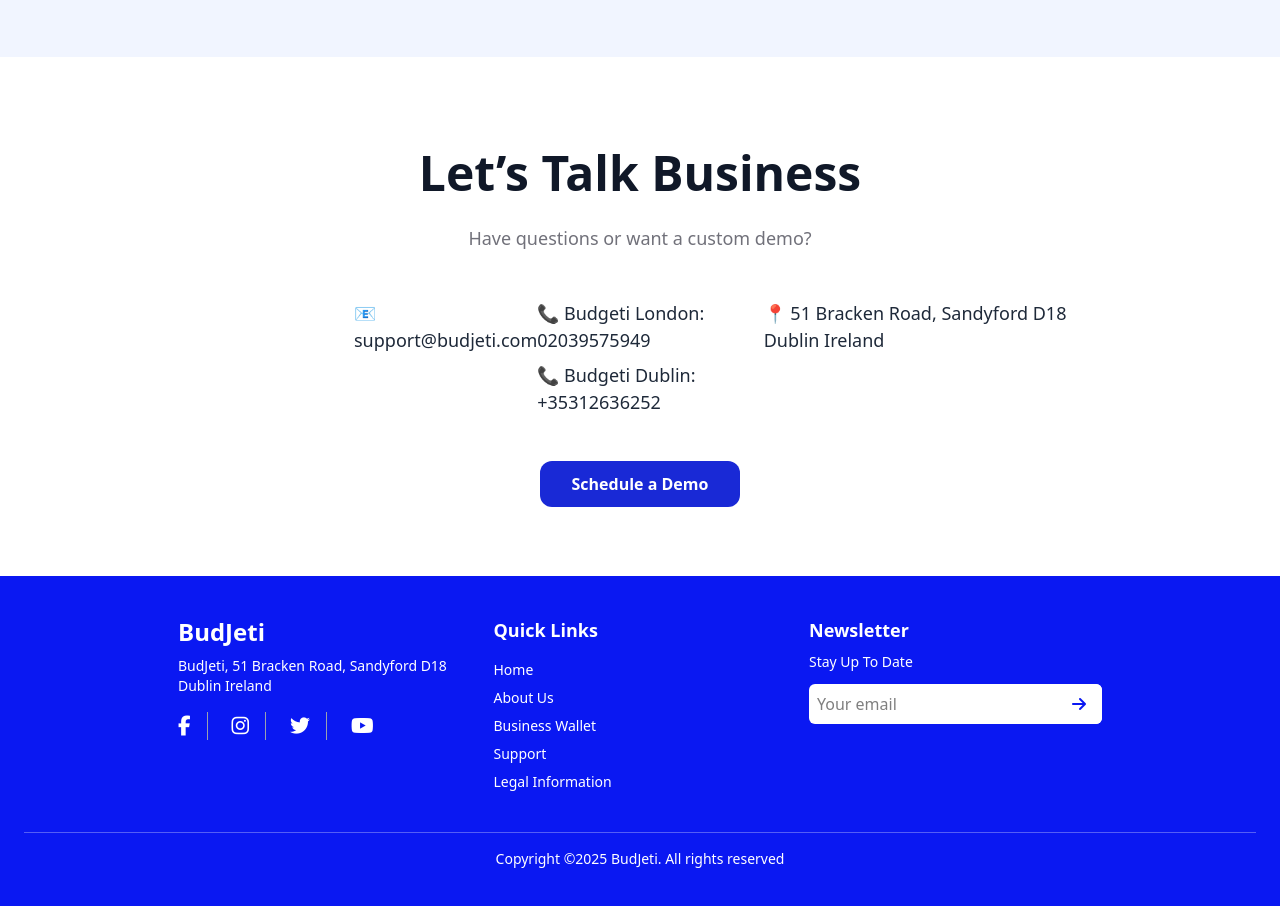
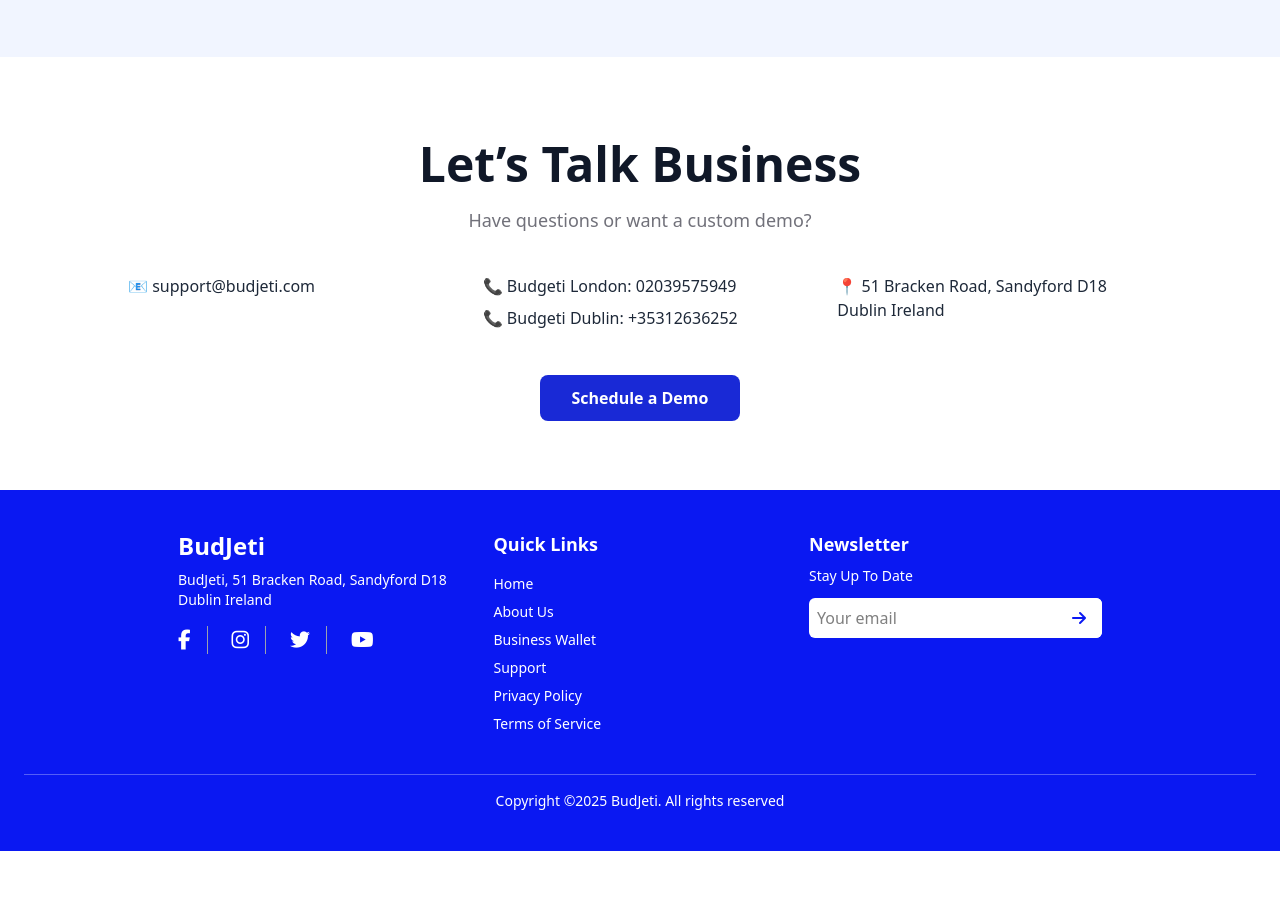
Before and after one commit to M-Munim/Budjeti, a React (Vite) app: page /support in a window 1280 px wide. Shown: the part 1340-2246 px from the top of the page. After the commit the page ends 2191 px from the top, so only its background shows below. Built offline with nearby package versions, Linux system fonts and the light colour scheme.

Commit message:
changes 7/23/2025

```diff
--- a/src/App.jsx
+++ b/src/App.jsx
@@ -6,10 +6,12 @@
 import ContactForm from './Pages/HomePage/Contactform';
 import Legalhomepage from './Pages/LegalPage/Legalhomepage';
 import Abouttwo from './Pages/AboutPage/Abouttwo';
+import ScrollToTop from './ScrollToTop';
 
 function App() {
   return (
     <Router>
+       <ScrollToTop />
       <Routes>
         <Route path="/" element={<Homepage />} />
         <Route path="/business-wallet" element={<WalletHomePage />} />
--- a/src/Components/Navbar/Navbar.jsx
+++ b/src/Components/Navbar/Navbar.jsx
@@ -41,7 +41,7 @@
           <div className="flex-shrink-0">
             <Link to="/">
               {/* <img src="/logo.png" alt="Company Logo" className="h-[100px] w-[100px]" /> */}
-              <img src="/logo.png" alt="Company Logo" className="h-[100px] w-[100px] md:h-[80px] md:w-[80px] xl:h-[150px] xl:w-[150px]" />
+              <img src="/logo.png" alt="Company Logo" className="w-36 md:w-52" />
             </Link>
           </div>
 
@@ -55,14 +55,7 @@
             >
               Home
             </NavLink>
-              <NavLink
-              to="/about-us"
-              className={({ isActive }) =>
-                isActive ? 'text-[#1929D6] font-bold' : 'text-gray-800 hover:text-[#1929D6]'
-              }
-            >
-              About Us
-            </NavLink>
+
             <NavLink
               to="/business-wallet"
               className={({ isActive }) =>
@@ -83,13 +76,22 @@
             </NavLink>
 
             <NavLink
+              to="/about-us"
+              className={({ isActive }) =>
+                isActive ? 'text-[#1929D6] font-bold' : 'text-gray-800 hover:text-[#1929D6]'
+              }
+            >
+              About Us
+            </NavLink>
+
+            {/* <NavLink
               to="/legal-information"
               className={({ isActive }) =>
                 isActive ? 'text-[#1929D6] font-bold' : 'text-gray-800 hover:text-[#1929D6]'
               }
             >
               Legal Information
-            </NavLink>
+            </NavLink> */}
             <Link to="/login">
               <button className="w-[152px] h-[50px] md:w-[90px] md:h-[30px] xl:w-[152px] xl:h-[50px] ms-4 bg-[#1929D6] text-white rounded-md cursor-pointer">
                 Login
@@ -99,7 +101,7 @@
 
           {/* Mobile Hamburger */}
           <div className="md:hidden flex items-center">
-            <button onClick={() => setMenuOpen(!menuOpen)} className="text-2xl text-gray-800">
+            <button onClick={() => setMenuOpen(!menuOpen)} className="text-2xl text-gray-800 cursor-pointer">
               <FontAwesomeIcon icon={menuOpen ? faTimes : faBars} />
             </button>
           </div>
@@ -123,13 +125,7 @@
           >
             Business Wallet
           </NavLink>
-            <NavLink
-            to="/about-us"
-            className="block text-gray-800 hover:text-[#1929D6]"
-            onClick={() => setMenuOpen(false)}
-          >
-          About Us
-          </NavLink>
+
           <NavLink
             to="/support"
             className="block text-gray-800 hover:text-[#1929D6]"
@@ -139,12 +135,20 @@
           </NavLink>
 
           <NavLink
+            to="/about-us"
+            className="block text-gray-800 hover:text-[#1929D6]"
+            onClick={() => setMenuOpen(false)}
+          >
+            About Us
+          </NavLink>
+
+          {/* <NavLink
             to="/legal-information"
             className="block text-gray-800 hover:text-[#1929D6]"
             onClick={() => setMenuOpen(false)}
           >
             Legal Information
-          </NavLink>
+          </NavLink> */}
           <Link to="/login" onClick={() => setMenuOpen(false)}>
             <button className="w-full bg-[#1929D6] text-white rounded-lg py-2 transition">
               Login
--- a/src/Pages/HomePage/Contactform.jsx
+++ b/src/Pages/HomePage/Contactform.jsx
@@ -1,4 +1,5 @@
-import React, { useState } from 'react';
+import React, { useState, useEffect } from 'react';
+import { useLocation } from 'react-router-dom';
 
 const ContactForm = () => {
   const [formData, setFormData] = useState({
@@ -42,6 +43,19 @@
     alert('Your interest has been submitted to info@Budjeti.com');
   };
 
+  const location = useLocation();
+
+  useEffect(() => {
+    if (location.hash === '#contact') {
+      const el = document.getElementById('contact');
+      if (el) {
+        el.scrollIntoView({ behavior: 'smooth' });
+      }
+    } else {
+      window.scrollTo({ top: 0, behavior: 'smooth' });
+    }
+  }, [location]);
+
   return (
     <section className="bg-[#F1F5FF] text-black py-16 px-4 md:px-10">
       <div className="max-w-4xl mx-auto">
@@ -50,7 +64,7 @@
           We’d love to learn more about your business and how we can help streamline your financial operations. Please fill out the form below and a member of our team will be in touch shortly.
         </p>
 
-        <form onSubmit={handleSubmit} className="space-y-6">
+        <form onSubmit={handleSubmit} className="space-y-6 scroll-mt-40" id='contact'>
           {/* Full Name */}
           <input
             type="text"
--- a/src/Pages/HomePage/Footer.jsx
+++ b/src/Pages/HomePage/Footer.jsx
@@ -14,8 +14,10 @@
   { label: 'About Us', url: '/about-us' },
   { label: 'Business Wallet', url: '/business-wallet' },
   { label: 'Support', url: '/support' },
-    { label: 'Legal Information', url: '/legal-information' },
+  { label: 'Privacy Policy', url: '/legal-information#privacy-policy' },
+  { label: 'Terms of Service', url: '/legal-information#terms-of-service' },
 ];
+
 
   return (
     <footer className="bg-[#0A18F2] text-white py-10 px-6">
--- a/src/Pages/HomePage/HeroSection.jsx
+++ b/src/Pages/HomePage/HeroSection.jsx
@@ -38,7 +38,7 @@
               </Link>
             </div>
 
-            <div className="w-full max-w-[420px] flex flex-col sm:flex-row gap-4 mt-5 xl:mt-10 items-center sm:items-start mx-auto xl:mx-0">
+            <div className="w-full max-w-[520px] flex flex-col sm:flex-row gap-4 mt-5 xl:mt-10 items-center sm:items-start mx-auto xl:mx-0">
               <div className="w-[60px] h-[65px] rounded-[13px] text-white bg-black flex items-center justify-center text-lg font-semibold">
                 1.0m
               </div>
@@ -55,7 +55,7 @@
                   ))}
                 </div> */}
                 <p className="text-base lg:text-lg xl:text-lg">
-                  Over £1 million of transactions a month. Everyone is happy with our service.
+                  We process over £1 million in transactions each month, with consistently high customer satisfaction
                 </p>
               </div>
             </div>
--- a/src/Pages/HomePage/Homepage.jsx
+++ b/src/Pages/HomePage/Homepage.jsx
@@ -22,7 +22,7 @@
         <HowItWork />
       </div>
       <Testimonials />
-      <ContactForm/>
+      {/* <ContactForm/> */}
       <About />
       {/* <Accordion /> */}
       <Footer />
--- a/src/Pages/HomePage/Testimonials.jsx
+++ b/src/Pages/HomePage/Testimonials.jsx
@@ -54,7 +54,7 @@
   return (
     <section className="w-full py-20 px-6 flex items-center justify-center">
       <div className="text-center max-w-3xl">
-        <h4 className="text-[#6366F1] uppercase tracking-widest text-[14px] lg:text-[18px] font-semibold mb-2">
+        <h4 className="text-[#6366F1] uppercase tracking-widest text-[14px] lg:text-[18px] font-bold mb-2">
           Testimonials
         </h4>
         <h2 className="text-[18px] lg:text-[48px] font-bold text-gray-900 lg:mb-10">
--- a/src/Pages/LegalPage/Legal.jsx
+++ b/src/Pages/LegalPage/Legal.jsx
@@ -1,26 +1,32 @@
 import React from 'react'
+import { useEffect } from 'react';
+import { useLocation } from 'react-router-dom';
 
 const Legal = () => {
+
+  const location = useLocation();
+
+  useEffect(() => {
+    if (location.hash) {
+      const id = location.hash.replace('#', '');
+      const element = document.getElementById(id);
+      if (element) {
+        // Smooth scroll
+        element.scrollIntoView({ behavior: 'smooth' });
+      }
+    } else {
+      // Scroll to top if no hash
+      window.scrollTo({ top: 0, behavior: 'smooth' });
+    }
+  }, [location]);
   return (
-    <section className="py-10 lg:py20 px-6">
+    <section className="py-10 lg:py20 px-6 " id="privacy-policy">
       <div className="w-9/12 mx-auto text-gray-800">
-        <h1 className="text-[24px] md:text-[48px] font-bold mb-4 lg:mb-12 text-center text-gray-900">
+        {/* <h1 className="text-[24px] md:text-[48px] font-bold mb-4 lg:mb-12 text-center text-gray-900">
           Legal Information
-        </h1>
+        </h1> */}
 
-        {/* <div className="mb-4 lg:mb-12">
-          <h2 className="text-[18px] lg:text-[28px] font-semibold mb-2 lg:mb-4 text-gray-900">Privacy Policy</h2>
-          <ul className="list-disc list-inside space-y-3 text-[17px]">
-            <li>We are committed to protecting your privacy. This policy outlines how we collect, use, and safeguard your personal and business data.</li>
-            <li>We collect information you provide when creating an account, verifying your business, and using our services.</li>
-            <li>Your data is processed lawfully and transparently, only for the purposes of providing our services, complying with regulations (like KYC/AML), and improving user experience.</li>
-            <li>We implement strict security measures including encryption, access control, and third-party audits.</li>
-            <li>We do not sell or rent your personal information. We may share data only with trusted providers necessary for service delivery and compliance.</li>
-            <li>Users have the right to access, correct, or delete their data by contacting <span className="text-blue-700 underline">info@Budjeti.com</span>.</li>
-          </ul>
-        </div> */}
-
-        <div className="mb-4 lg:mb-12">
+        <div className="mb-4 lg:mb-12 mt-10">
           <h2 className="text-[18px] lg:text-[28px] font-semibold mb-2 lg:mb-4 text-gray-900">
             Privacy Policy
           </h2>
@@ -81,14 +87,7 @@
             <strong>Contact Us:</strong> If you have any questions about this Privacy Policy, please email us at <span className="text-blue-700 underline">support@budjeti.com</span>.
           </p>
         </div>
-
-        {/* <div className="mb-12">
-          <h2 className="text-[18px] lg:text-[28px] font-semibold mb-2 lg:mb-4 text-gray-900">Terms of Service</h2>
-          <p className="text-[17px]">
-            This section includes the full commercial terms of service including wallet usage, dispute policies, service limitations, and other important agreements that users accept when registering on Budjeti. For the full details, please contact our legal department at <span className="text-blue-700 underline">info@Budjeti.com</span>.
-          </p>
-        </div> */}
-        <div className="mb-12">
+        <div className="mb-12 scroll-mt-24" id="terms-of-service">
           <h2 className="text-[18px] lg:text-[28px] font-semibold mb-2 lg:mb-4 text-gray-900">
             Terms of Service
           </h2>
--- a/src/Pages/SupportPage/Contact.jsx
+++ b/src/Pages/SupportPage/Contact.jsx
@@ -1,31 +1,96 @@
+// import { Link } from "react-router-dom";
+
+// const Contact = () => {
+//   const phoneNumbers = [
+//     { label: "Budgeti London", number: "02039575949" },
+//     { label: "Budgeti Dublin", number: "+35312636252" },
+//     // { label: "Termination", number: "01253207559" }
+//   ];
+
+
+//   return (
+//     <section className="bg-white py-10 lg:py-20 md:px-6">
+//       <div className="text-center w-9/12 mx-auto">
+//         <h2 className="text-[24px] md:text-[48px] font-bold text-gray-900 mb-1 lg:mb-4">
+//           Let’s Talk Business
+//         </h2>
+//         <p className="text-[9px] lg:text-[18px] text-[#71717A] mb-6 lg:mb-12">
+//           Have questions or want a custom demo?
+//         </p>
+
+//         <div className="flex flex-col lg:ps-44 lg:flex-row justify-between text-center lg:text-left md:text-center md:text-[18px] text-gray-800">
+//           <div>
+//             <p className="mb-2">
+//               📧 <span className="font-medium">support@budjeti.com</span>
+//             </p>
+//           </div>
+//           <div>
+//             <div className="mt-2 lg:mt-0 ">
+//               {phoneNumbers.map((phone, index) => (
+//                 <p key={index} className="mb-2">
+//                   📞 <span className="font-medium">{phone.label}:</span>{" "}
+//                   {phone.number}
+//                 </p>
+//               ))}
+//             </div>
+//           </div>
+//           <div>
+//             <p className="mt-2 lg:mt-0 ">
+//               📍 51 Bracken Road, Sandyford D18 Dublin Ireland
+//             </p>
+//           </div>
+//         </div>
+
+//         {/* CTA Button */}
+//         <div className="mt-12">
+//           <Link
+//             to="/about-us"
+//             className="bg-[#1929D6] cursor-pointer text-white px-8 py-3 rounded-xl font-semibold transition"
+//           >
+//             Schedule a Demo
+//           </Link>
+//         </div>
+//       </div>
+//     </section>
+//   );
+// };
+
+// export default Contact;
+
+
+
 import { Link } from "react-router-dom";
 
 const Contact = () => {
   const phoneNumbers = [
     { label: "Budgeti London", number: "02039575949" },
     { label: "Budgeti Dublin", number: "+35312636252" },
-    // { label: "Termination", number: "01253207559" }
   ];
 
-
   return (
-    <section className="bg-white py-10 lg:py-20 md:px-6">
-      <div className="text-center w-9/12 mx-auto">
-        <h2 className="text-[24px] md:text-[48px] font-bold text-gray-900 mb-1 lg:mb-4">
+    <section className="bg-white py-10 md:py-16 lg:py-20 px-4 md:px-6">
+      <div className="max-w-5xl mx-auto text-center">
+        {/* Heading */}
+        <h2 className="text-2xl sm:text-3xl md:text-4xl lg:text-[48px] font-bold text-gray-900 mb-3 md:mb-4">
           Let’s Talk Business
         </h2>
-        <p className="text-[9px] lg:text-[18px] text-[#71717A] mb-6 lg:mb-12">
+
+        {/* Subheading */}
+        <p className="text-xs sm:text-sm md:text-base lg:text-lg text-[#71717A] mb-6 lg:mb-10">
           Have questions or want a custom demo?
         </p>
 
-        <div className="flex flex-col lg:ps-44 lg:flex-row justify-between text-center lg:text-left md:text-center md:text-[18px] text-gray-800">
-          <div>
+        {/* Contact Info Grid */}
+        <div className="flex flex-col md:flex-row md:items-start md:justify-between gap-6 md:gap-10 text-center md:text-left text-sm sm:text-base text-gray-800">
+          {/* Email */}
+          <div className="flex-1">
             <p className="mb-2">
               📧 <span className="font-medium">support@budjeti.com</span>
             </p>
           </div>
-          <div>
-            <div className="mt-2 lg:mt-0 ">
+
+          {/* Phone Numbers */}
+          <div className="flex-1">
             {phoneNumbers.map((phone, index) => (
               <p key={index} className="mb-2">
                 📞 <span className="font-medium">{phone.label}:</span>{" "}
@@ -33,19 +98,20 @@
               </p>
             ))}
           </div>
-          </div>
-          <div>
-            <p className="mt-2 lg:mt-0 ">
+
+          {/* Address */}
+          <div className="flex-1">
+            <p className="mb-2">
               📍 51 Bracken Road, Sandyford D18 Dublin Ireland
             </p>
           </div>
         </div>
 
         {/* CTA Button */}
-        <div className="mt-12">
+        <div className="mt-10 md:mt-12">
           <Link
-            to="/about-us"
-            className="bg-[#1929D6] cursor-pointer text-white px-8 py-3 rounded-xl font-semibold transition"
+            to="/about-us#contact"
+            className="bg-[#1929D6] text-white px-6 sm:px-8 py-3 rounded-lg font-semibold hover:bg-[#101cc3] transition"
           >
             Schedule a Demo
           </Link>
--- /dev/null
+++ b/src/ScrollToTop.jsx
@@ -0,0 +1,14 @@
+import { useEffect } from 'react';
+import { useLocation } from 'react-router-dom';
+
+const ScrollToTop = () => {
+  const { pathname } = useLocation();
+
+  useEffect(() => {
+    window.scrollTo({ top: 0, behavior: 'smooth' });
+  }, [pathname]);
+
+  return null;
+};
+
+export default ScrollToTop;
```
Also changed, not shown: src/Pages/LegalPage/Legalhomepage.jsx (+5 -5 lines), public/logo.png. Lines whose indentation alone changed are shown as unchanged.
